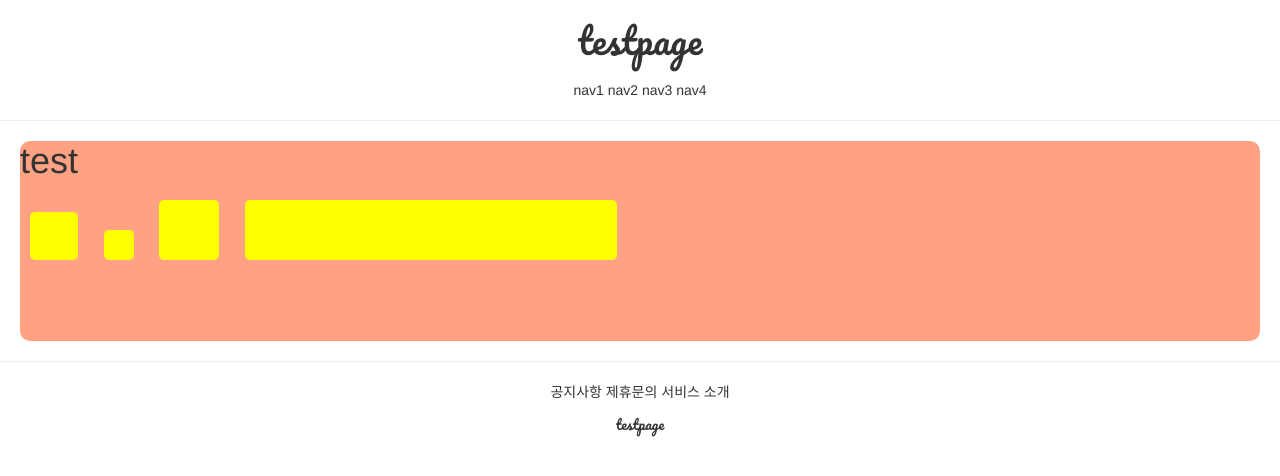
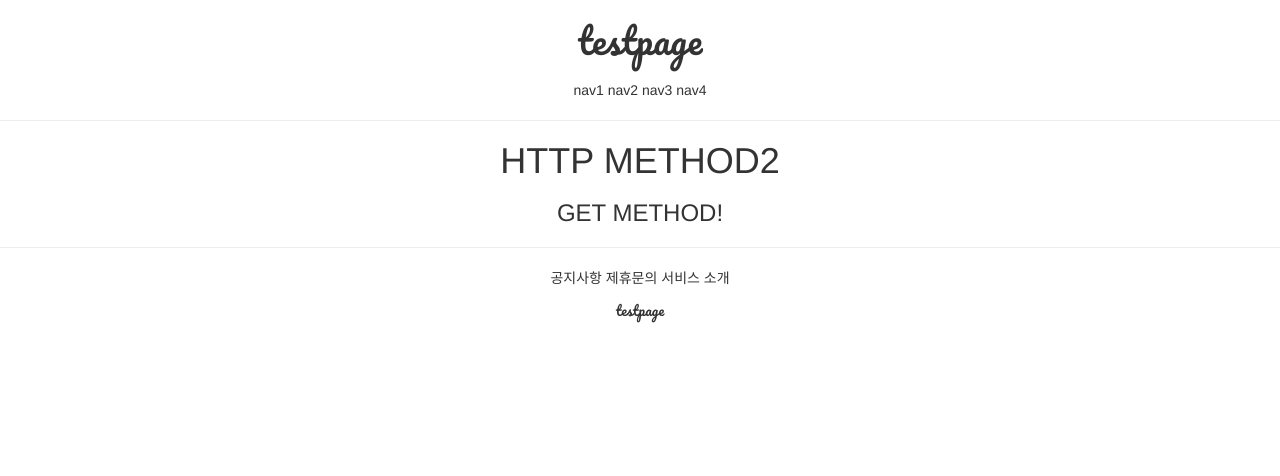
Before and after one commit to phu92/GIS_phu_repeat, a Django app: page /accounts/hello_world/ in a window 1280 px wide. Shown: the top 476 px of the page. Run offline with Django 3.2, Linux system fonts and the light colour scheme; parts of the project's set-up code (start-up, migrations or seed data) failed here and were passed over; some libraries are stand-ins or nearby versions.

Commit message:
7.9 phu_repeat 2

```diff
--- a/accountapp/templates/accountapp/hello_world.html
+++ b/accountapp/templates/accountapp/hello_world.html
@@ -1,24 +1,10 @@
 {% extends 'base.html' %}
 
 {% block content %}
-    <style>
-        .testing {
-            background-color: yellow;
-            margin: 1rem;
-            width: 48px;
-            height: 48px;
-            border-radius: .5rem;
-            display: inline-block;
-    }
-    </style>
+    <div style="margin: 2rem; text-align: center">
+        <h1>HTTP METHOD2</h1>
 
-    <div style="height: 20rem; background-color: #ffa283; margin: 2rem; border-radius: 1rem; font-size: 2rem">
-        <h1>test</h1>
-
-    <div class="testing" style="height: 48px; width: 48px;"></div>
-    <div class="testing" style="height: 3rem; width: 3rem;"></div>
-    <div class="testing" style="height: 3em; width: 3em;"></div>
-    <div class="testing" style="height: 30%; width: 30%;"></div>
+        <h3>{{ text }}</h3>
 
     </div>
 {% endblock %}
--- a/accountapp/views.py
+++ b/accountapp/views.py
@@ -4,4 +4,7 @@ from django.shortcuts import render
 
 # Create your views here.
 def hello_world(request):
-    return render(request, 'accountapp/hello_world.html')
+    if request.method =="POST":
+        return render(request, 'accountapp/hello_world.html',context={'text':'POST METHOD!'})
+    else:
+        return render(request, 'accountapp/hello_world.html',context={'text':'GET METHOD!'})
```
